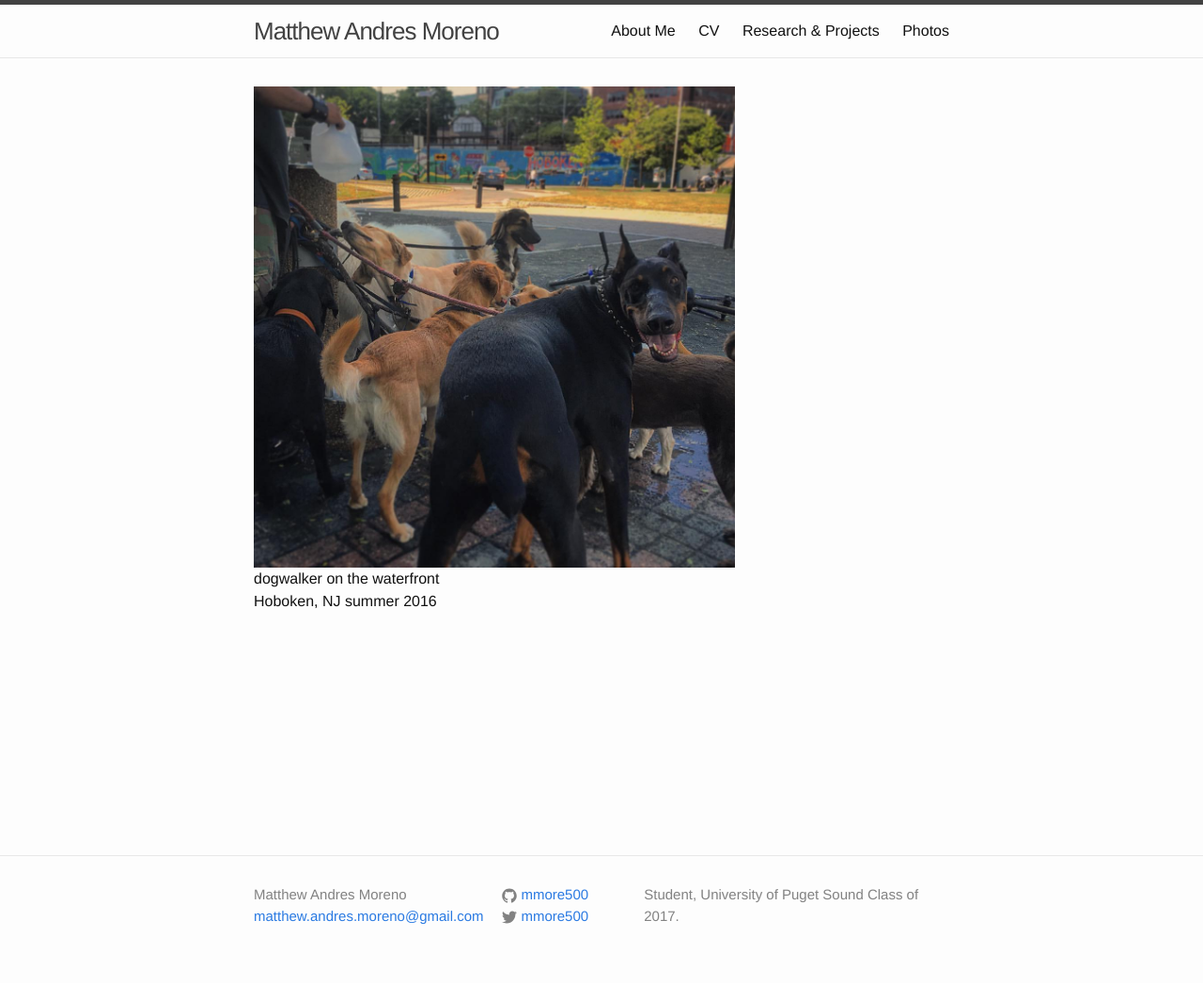
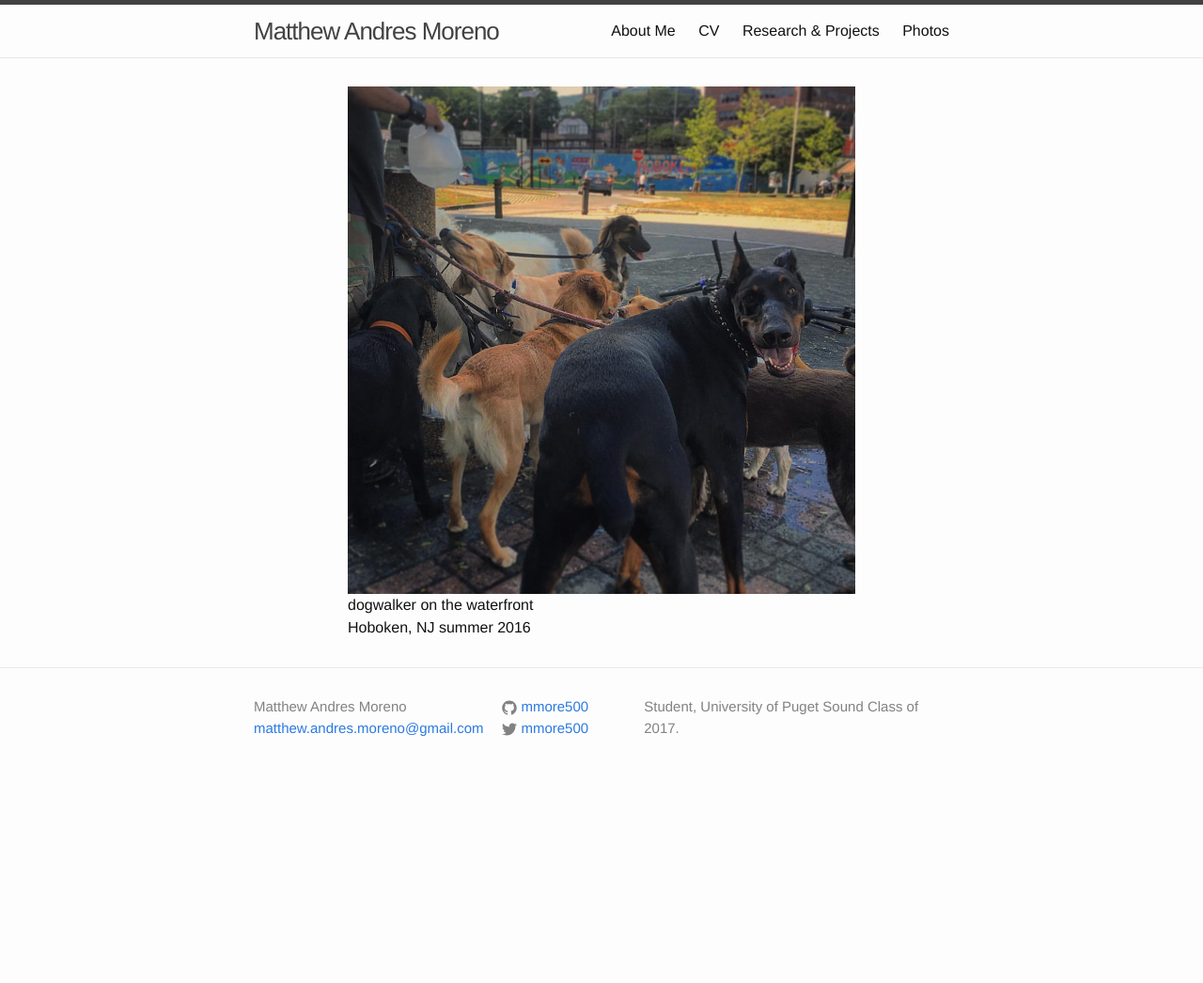
Before and after one commit to mmore500/mmore500.github.io, a Jekyll site: the page built from index.md, in a window 1280 px wide. Shown: the whole page at 94% size. Built offline with Jekyll 4.4.1, drawn with Linux system fonts in a browser that asks for light colours; after the commit the page ends 900 px from its top, so only the background shows below that.

Commit message:
Ensure browser-compatible welcome page fit
This commit makes the welcome image slightly smaller and reduces the padding on
the bottom of the footer to ensure that the welcome page fits vertically onto
the three major browsers

```diff
--- a/_sass/_layout.scss
+++ b/_sass/_layout.scss
@@ -99,7 +99,7 @@
  */
 .site-footer {
     border-top: 1px solid $grey-color-light;
-    padding: $spacing-unit 0;
+    padding: $spacing-unit 0 0 0;
 }
 
 .footer-heading {
@@ -122,7 +122,7 @@
 
 .footer-col {
     float: left;
-    margin-bottom: $spacing-unit / 2;
+    margin-bottom: 0; //$spacing-unit / 2;
     padding-left: $spacing-unit / 2;
 }
 
--- a/index.md
+++ b/index.md
@@ -45,7 +45,7 @@
     var html_code = '<img src=\"';
     var randomIndex = Math.floor(Math.random() * image_keys.length);
     html_code += images_dictionary[image_keys[randomIndex]][0];
-    html_code += '\"  style=\"max-width:100%; max-height:65%;\" alt=\"have you tried ~refreshing~?!\"/>';
+    html_code += '\"  style=\"max-width:100vw; max-height:60vh;\" alt=\"have you tried ~refreshing~?!\"/>';
     html_code += "<br /><span align=\"left;\">"
     html_code += images_dictionary[image_keys[randomIndex]][1];
     html_code += "</span>"
```
